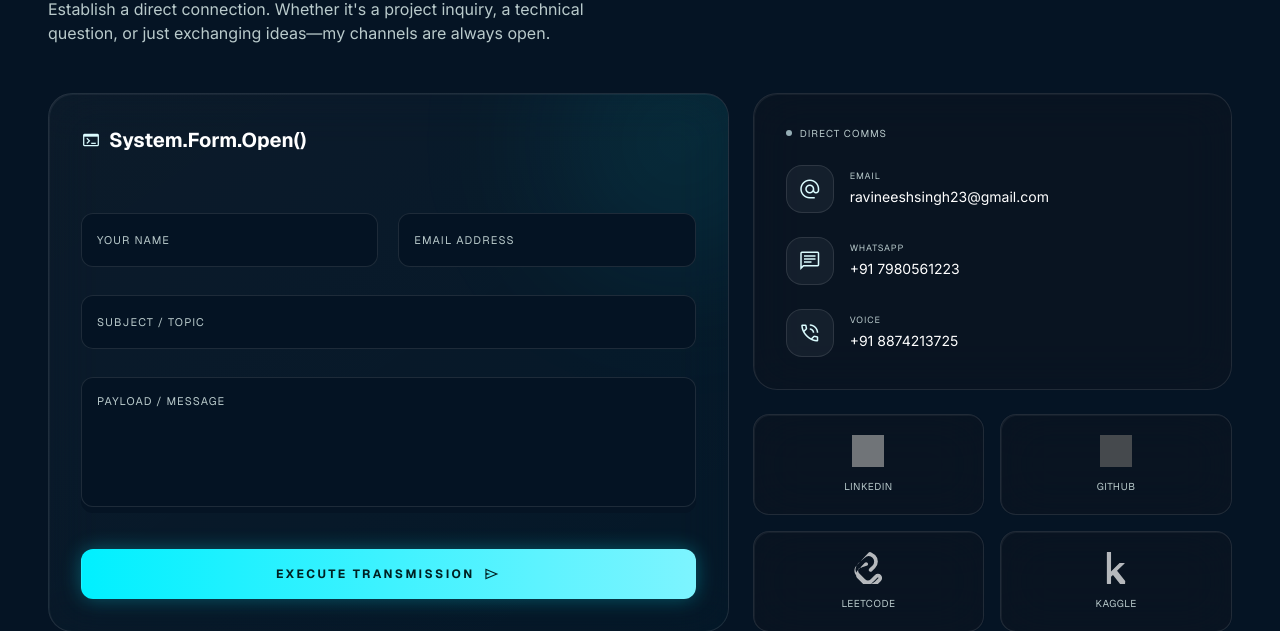
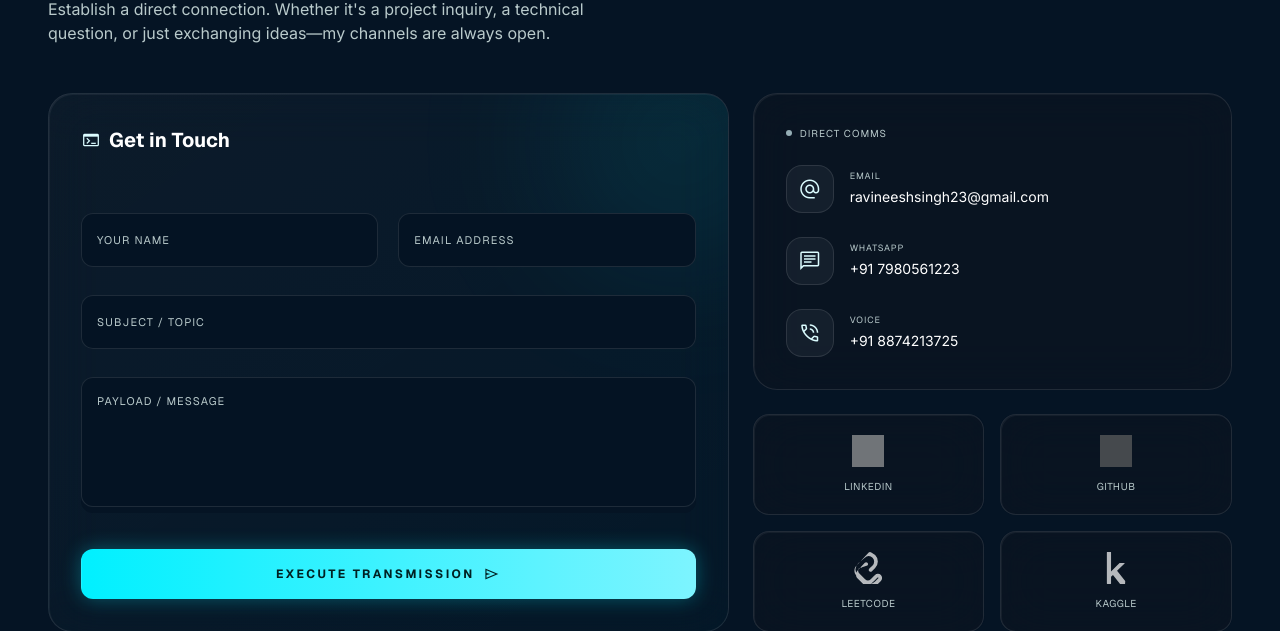
Before and after one commit to Ravineesh2005/Portfolio, a Flask app: page /contact in a window 1280 px wide. Shown: the part 228-859 px from the top of the page. Run offline with Flask 3, Linux system fonts and the light colour scheme; some libraries are stand-ins or nearby versions; grey boxes are pictures that could not be loaded.

Commit message:
UI: Change contact form title to Get in Touch

```diff
--- a/templates/contact.html
+++ b/templates/contact.html
@@ -45,7 +45,7 @@
 
                 <h2 class="font-mono-label font-bold text-xl mb-8 text-white flex items-center gap-2">
                     <span class="material-symbols-outlined text-primary text-[20px]">terminal</span>
-                    System.Form.Open()
+                    Get in Touch
                 </h2>
 
                 <form action="{{ url_for('contact') }}" method="POST" class="relative z-10 flex flex-col gap-5" id="contactForm">
```
